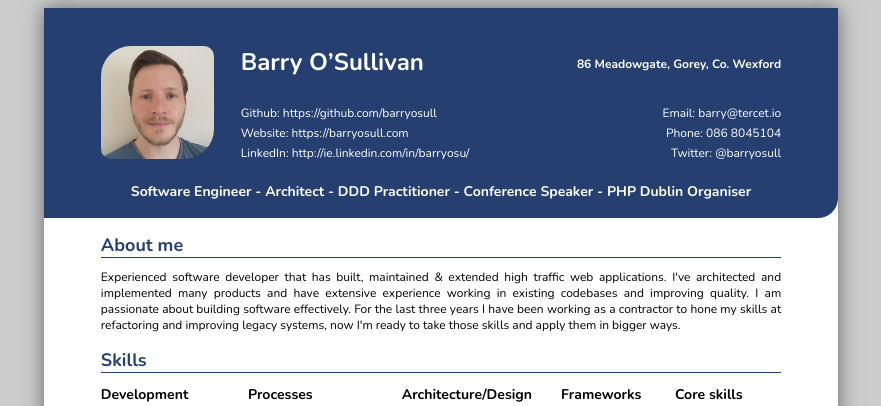
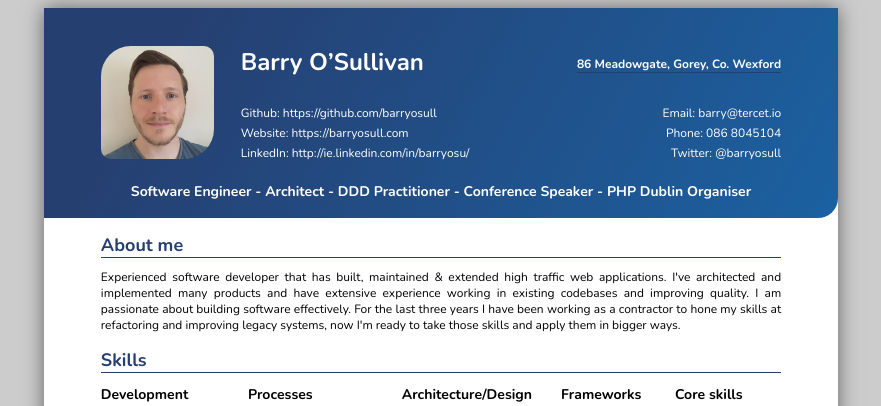
Before and after one commit to barryosull/barryosull.com-lfs, a PHP site: page /slim/views/cv.php in a window 1280 px wide. Shown: the top 406 px of the page, without its empty margins (199-1080 px from the left). Run offline with PHP 8.4, Linux system fonts and the light colour scheme.

Commit message:
Add background gradient

```diff
--- a/slim/views/cv.php
+++ b/slim/views/cv.php
@@ -31,7 +31,8 @@ body {
 }
 
 .header {
-    background-color: #263f71;
+    background: rgb(38,63,113);
+    background: linear-gradient(120deg, rgba(38,63,113,1) 15%, rgba(27,97,161,1) 100%);
     color: #fff;
     margin: -1cm -1.5cm 0 -1.5cm;
     padding: 1cm 1.5cm 0.2cm 1.5cm;
```
